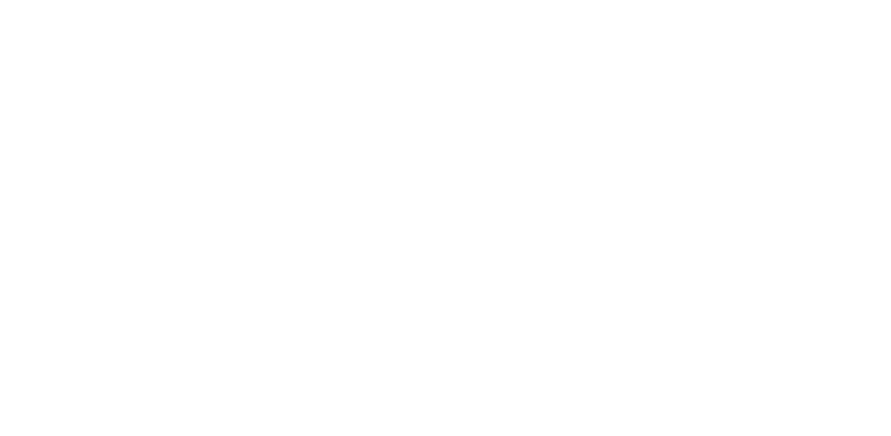
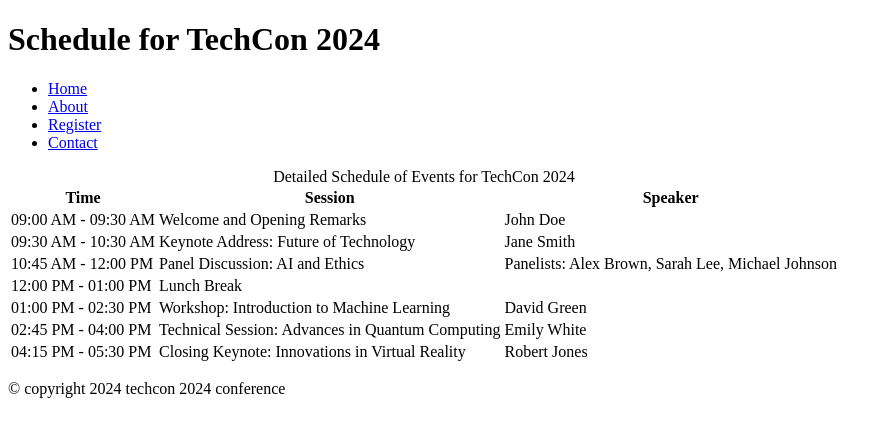
Before and after one commit to TheMoonK1d/TechCon_HTML, a plain HTML site: page techcon_website/schedule.html in a window 1280 px wide. Shown: the whole page, without its empty margins (0-891 px from the left). Drawn offline with Linux system fonts and the light colour scheme.

Commit message:
schedule.html

```diff
--- a/techcon_website/about.html
+++ b/techcon_website/about.html
@@ -11,10 +11,9 @@
         <nav>
             <ul>
                 <li><a href="index.html">Home</a></li>
-                <li><a href="about.html">About</a></li>
                 <li><a href="schedule.html">Schedule</a></li>
                 <li><a href="register.html">Register</a></li>
-                <li><a href="contact.html">Ccontributionsontact</a></li>
+                <li><a href="contact.html">Contact</a></li>
             </ul>
         </nav>
     </header>
@@ -64,7 +63,5 @@
     <footer>
         <p>&copy; copyright 2024 techcon 2024 conference</p>
     </footer>
-
-    <script src="script.js"></script>
 </body>
 </html>
--- a/techcon_website/schedule.html
+++ b/techcon_website/schedule.html
@@ -0,0 +1,76 @@
+<!doctype html>
+<html lang="en">
+<head>
+    <meta charset="utf-8">
+    <meta name="viewport" content="width=device-width, initial-scale=1.0">
+    <title>Schedule</title>
+</head>
+<body>
+    <header>
+        <h1>Schedule for TechCon 2024</h1>
+        <nav>
+            <ul>
+                <li><a href="index.html">Home</a></li>
+                <li><a href="about.html">About</a></li>
+                <li><a href="register.html">Register</a></li>
+                <li><a href="contact.html">Contact</a></li>
+            </ul>
+        </nav>
+    </header>
+    <main>
+        <table class="schedule-table">
+            <caption>Detailed Schedule of Events for TechCon 2024</caption>
+            <thead>
+                <tr>
+                    <th scope="col">Time</th>
+                    <th scope="col">Session</th>
+                    <th scope="col">Speaker</th>
+                </tr>
+            </thead>
+            <tbody>
+                <tr>
+                    <td>09:00 AM - 09:30 AM</td>
+                    <td>Welcome and Opening Remarks</td>
+                    <td>John Doe</td>
+                </tr>
+                <tr>
+                    <td>09:30 AM - 10:30 AM</td>
+                    <td>Keynote Address: Future of Technology</td>
+                    <td>Jane Smith</td>
+                </tr>
+                <tr>
+                    <td>10:45 AM - 12:00 PM</td>
+                    <td>Panel Discussion: AI and Ethics</td>
+                    <td>Panelists: Alex Brown, Sarah Lee, Michael Johnson</td>
+                </tr>
+                <tr>
+                    <td>12:00 PM - 01:00 PM</td>
+                    <td>Lunch Break</td>
+                    <td></td>
+                </tr>
+                <tr>
+                    <td>01:00 PM - 02:30 PM</td>
+                    <td>Workshop: Introduction to Machine Learning</td>
+                    <td>David Green</td>
+                </tr>
+                <tr>
+                    <td>02:45 PM - 04:00 PM</td>
+                    <td>Technical Session: Advances in Quantum Computing</td>
+                    <td>Emily White</td>
+                </tr>
+                <tr>
+                    <td>04:15 PM - 05:30 PM</td>
+                    <td>Closing Keynote: Innovations in Virtual Reality</td>
+                    <td>Robert Jones</td>
+                </tr>
+            </tbody>
+        </table>
+    </main>
+
+    <footer>
+        <p>&copy; copyright 2024 techcon 2024 conference</p>
+    </footer>
+
+    <script src="script.js"></script>
+</body>
+</html>
```
Also changed, not shown: techcon_website/index.html (+0 -1 lines).
